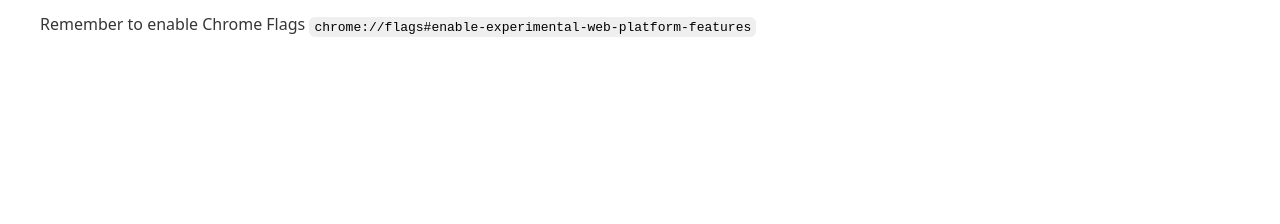
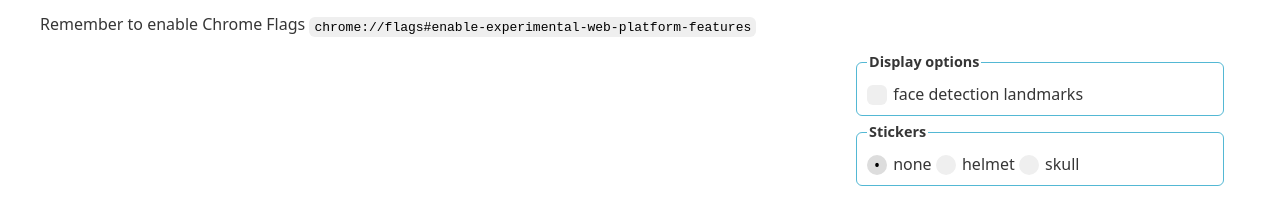
Before and after one commit to Bigismall/face-detection, a plain HTML site: page index.html in a window 1280 px wide. Shown: the part 72-296 px from the top of the page. Drawn offline with Linux system fonts and the light colour scheme.

Commit message:
introduce skull sticker form layout

```diff
--- a/css/layout.css
+++ b/css/layout.css
@@ -29,6 +29,3 @@
   flex-basis: 30%;
   padding: 0 1rem 0 1rem;
 }
-.asset {
-    display: none;
-}
--- a/index.html
+++ b/index.html
@@ -20,12 +20,33 @@
       </div>
       <div class="column column-right">
         <video id="video-preview" autoplay></video>
-        <img
-          src="images/helmet.png"
-          id="asset-helmet"
-          class="asset"
-          alt="helmet"
-        />
+        <fieldset>
+          <legend>Display options</legend>
+          <label for="controls-landmarks">
+            <input type="checkbox" id="controls-landmarks" />
+            face detection landmarks
+          </label>
+        </fieldset>
+        <fieldset>
+          <legend>Stickers</legend>
+          <label>
+            <input
+              type="radio"
+              name="sticker"
+              id="controls-sticker-none"
+              checked
+            />
+            none
+          </label>
+          <label>
+            <input type="radio" name="sticker" id="controls-sticker-helmet" />
+            helmet
+          </label>
+          <label>
+            <input type="radio" name="sticker" id="controls-sticker-skull" />
+            skull
+          </label>
+        </fieldset>
       </div>
     </div>
 
@@ -43,7 +64,6 @@
       const videoPreview = document.querySelector("#video-preview");
       const canvasPreview = document.querySelector("#canvas-preview");
       const canvasContext = canvasPreview.getContext("2d");
-      const helmet = document.querySelector("#asset-helmet");
 
       navigator.getUserMedia(
         { audio: false, video: { width: 800, height: 600 } },
@@ -55,8 +75,8 @@
             canvasPreview.width = bitmap.width;
             canvasPreview.height = bitmap.height;
             canvasContext.drawImage(bitmap, 0, 0, bitmap.width, bitmap.height);
-            drawFace(canvasContext, detection);
-            drawSticker(canvasContext, detection, Stickers.helmet);
+            //drawFace(canvasContext, detection);
+            drawSticker(canvasContext, detection, Stickers.terminator);
           }, 100);
         },
         error => console.warn(error)
--- a/js/stickers.mjs
+++ b/js/stickers.mjs
@@ -13,6 +13,15 @@ export const Stickers = {
       face.boundingBox.width * 2,
       face.boundingBox.height * 1.8
     ]
+  },
+  terminator: {
+    src: imageAsset("images/terminator-skull.png"),
+    coords: face => [
+      face.boundingBox.x - face.boundingBox.width / 4,
+      face.boundingBox.y - face.boundingBox.height * 0.75,
+      face.boundingBox.width * 1.5,
+      face.boundingBox.height * 2
+    ]
   }
 };
 
```
Also changed, not shown: images/terminator-skull.png (added).
